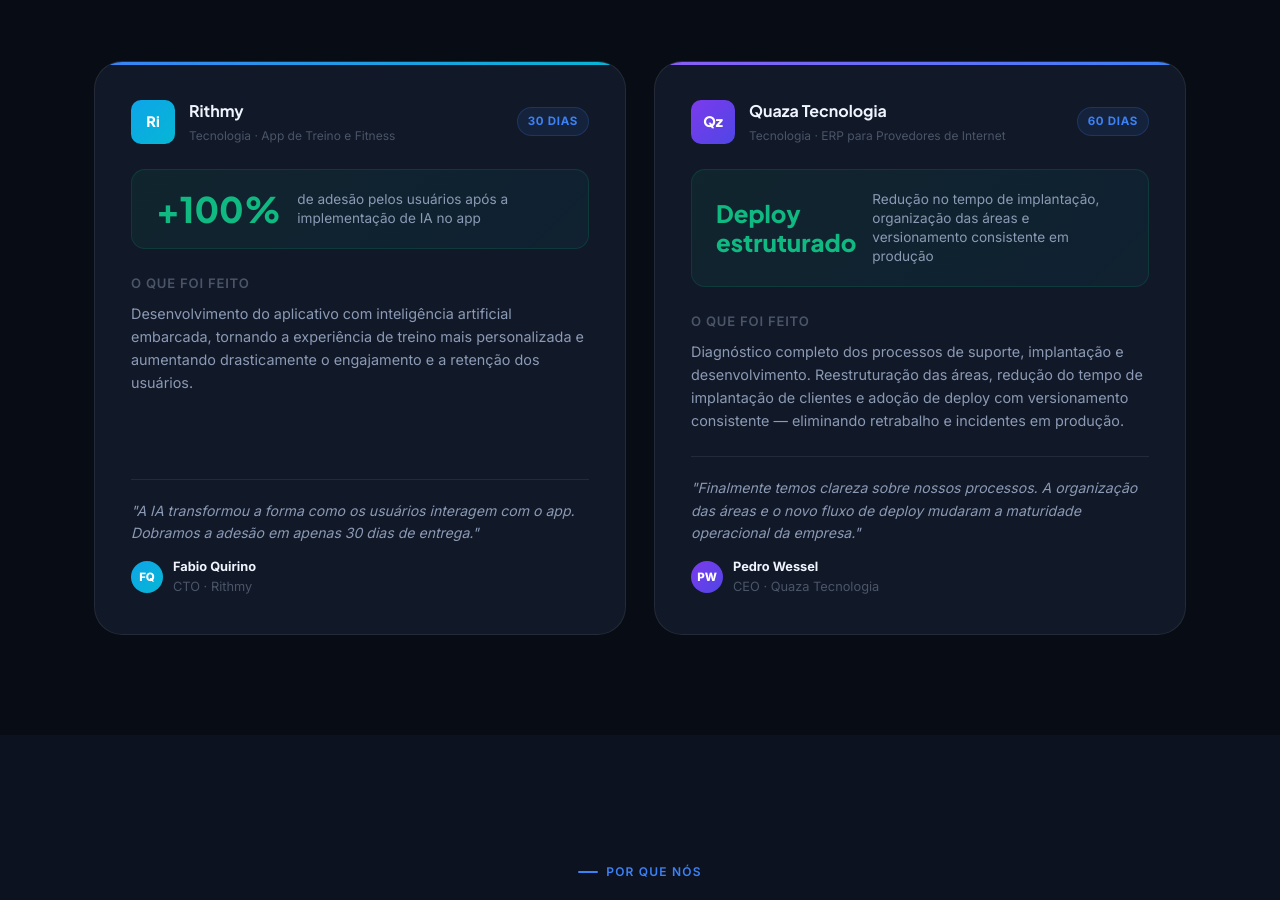
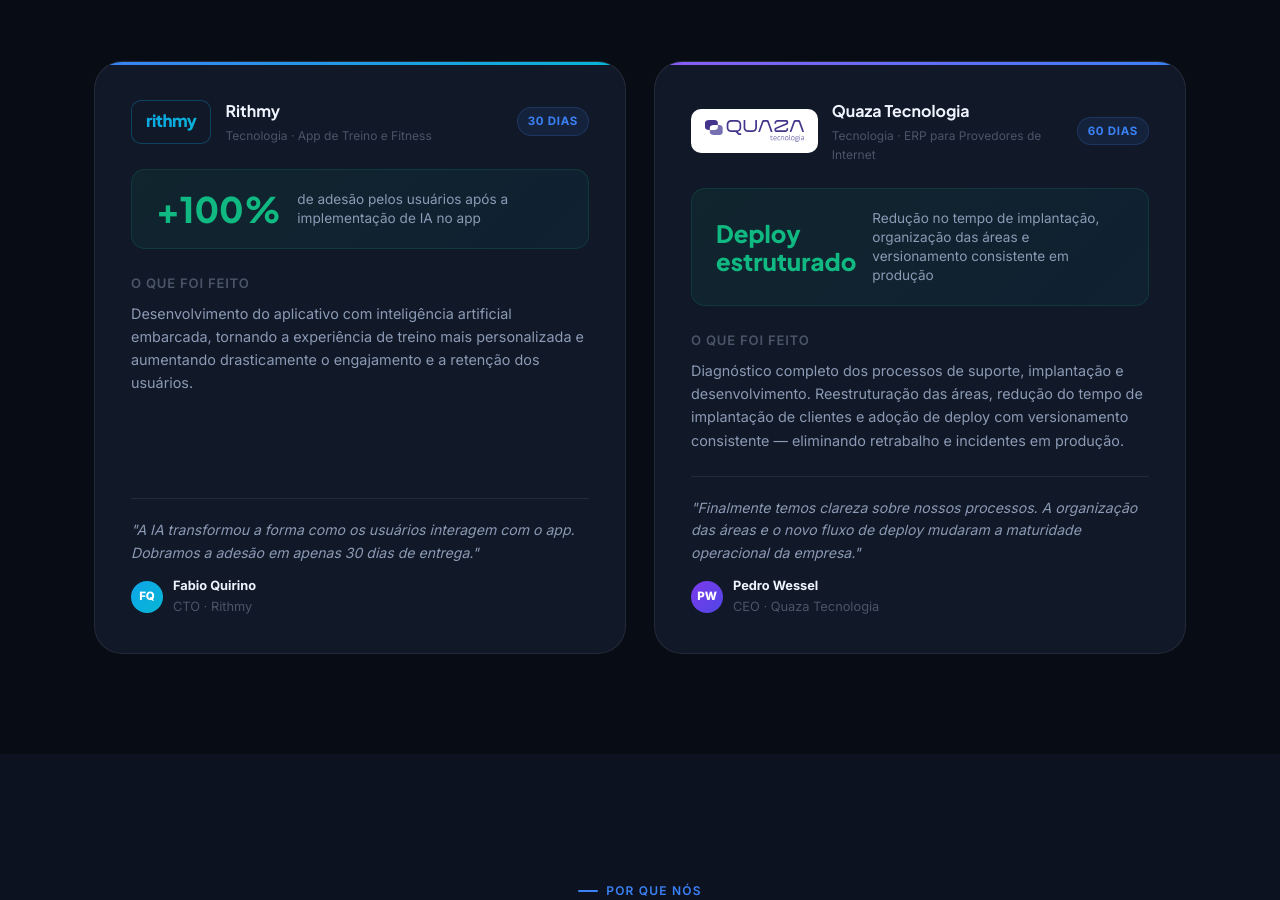
Before and after one commit to nandomanfredo/somosnexusbr, a plain HTML site: page index.html in a window 1280 px wide. Shown: the part 4940-5840 px from the top of the page. Drawn offline with Linux system fonts and the light colour scheme.

Commit message:
feat: logos reais nos cards de cases — Quaza (SVG hospedado) e Rithmy (wordmark)

```diff
--- a/index.html
+++ b/index.html
@@ -847,6 +847,43 @@
     }
     .case-logo.rithmy { background: linear-gradient(135deg, #0ea5e9, #06b6d4); color: #fff; }
     .case-logo.quaza  { background: linear-gradient(135deg, #7c3aed, #4f46e5); color: #fff; }
+    /* Logo real em imagem */
+    .case-logo-img {
+      background: #fff;
+      border-radius: 10px;
+      padding: 8px 14px;
+      display: flex;
+      align-items: center;
+      justify-content: center;
+      flex-shrink: 0;
+      height: 44px;
+    }
+    .case-logo-img img {
+      height: 22px;
+      width: auto;
+      display: block;
+      object-fit: contain;
+    }
+    /* Wordmark Rithmy */
+    .case-logo-wordmark {
+      background: #0f172a;
+      border: 1px solid rgba(14,165,233,0.3);
+      border-radius: 10px;
+      padding: 0 14px;
+      display: flex;
+      align-items: center;
+      justify-content: center;
+      flex-shrink: 0;
+      height: 44px;
+      font-family: var(--font-display);
+      font-size: 1.05rem;
+      font-weight: 800;
+      letter-spacing: -0.03em;
+      background: linear-gradient(135deg, #0ea5e9, #06b6d4);
+      -webkit-background-clip: text;
+      -webkit-text-fill-color: transparent;
+      background-clip: text;
+    }
     .case-company-info { flex: 1; min-width: 0; }
     .case-company-name {
       font-family: var(--font-display);
@@ -1564,7 +1601,7 @@
         <!-- Rithmy -->
         <article class="case-card c-rithmy reveal">
           <div class="case-company-row">
-            <div class="case-logo rithmy" aria-hidden="true">Ri</div>
+            <div class="case-logo-wordmark" aria-hidden="true">rithmy</div>
             <div class="case-company-info">
               <div class="case-company-name">Rithmy</div>
               <div class="case-sector">Tecnologia · App de Treino e Fitness</div>
@@ -1595,7 +1632,9 @@
         <!-- Quaza Tecnologia -->
         <article class="case-card c-quaza reveal reveal-delay-1">
           <div class="case-company-row">
-            <div class="case-logo quaza" aria-hidden="true">Qz</div>
+            <div class="case-logo-img">
+              <img src="quaza-logo.svg" alt="Quaza Tecnologia">
+            </div>
             <div class="case-company-info">
               <div class="case-company-name">Quaza Tecnologia</div>
               <div class="case-sector">Tecnologia · ERP para Provedores de Internet</div>
```
Also changed, not shown: quaza-logo.svg (added).
